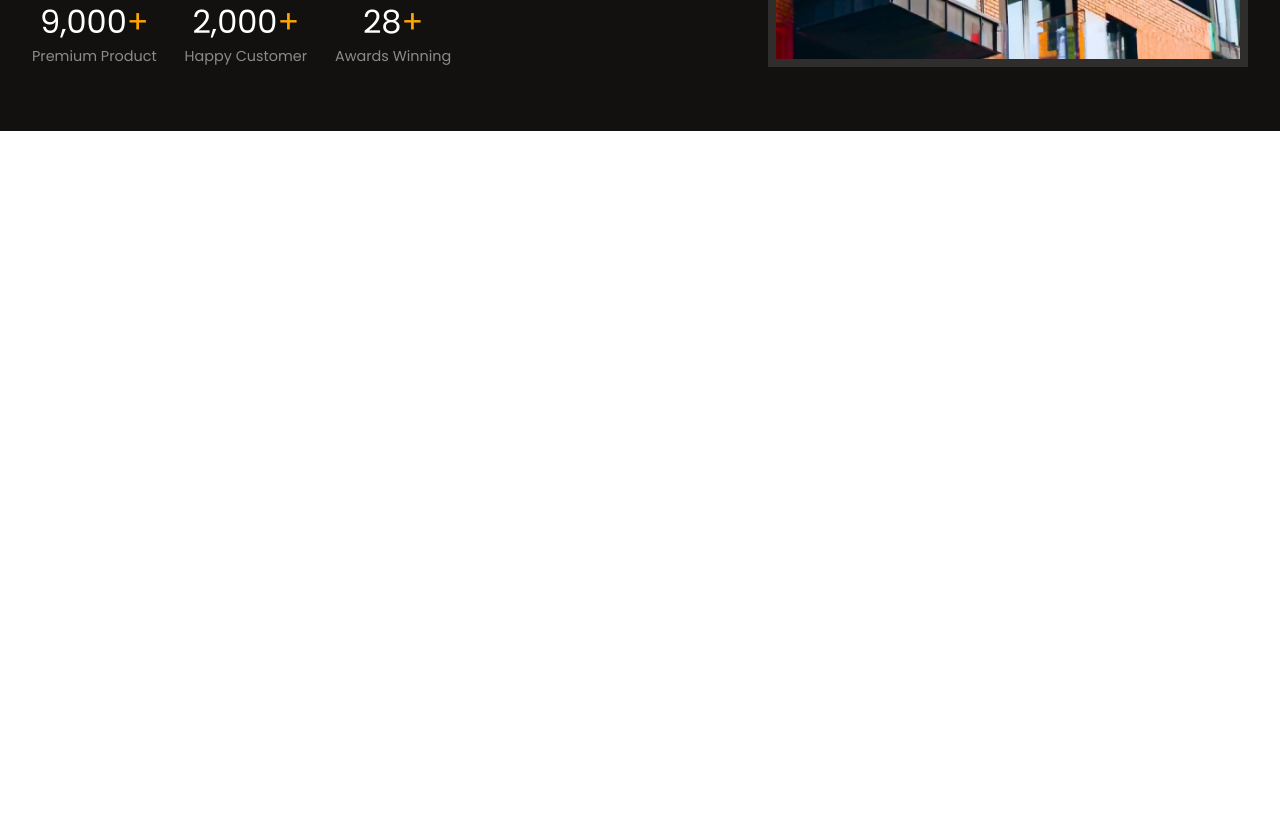
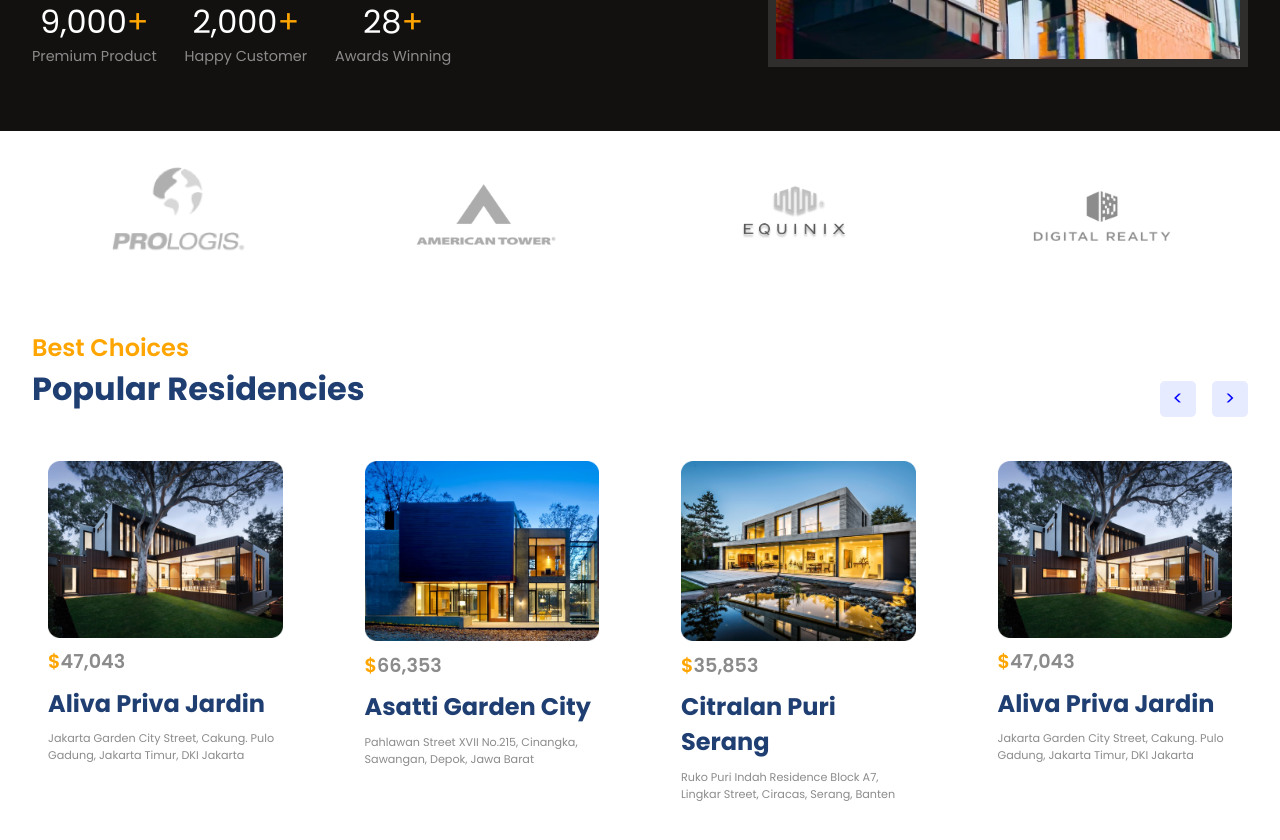
Before and after one commit to lwaziT/ReactJSWebsites, a React (Vite) app: page / in a window 1280 px wide. Shown: the part 600-1440 px from the top of the page. Before the commit the page ends 800 px from the top, so only its background shows below. Built offline with nearby package versions, Linux system fonts and the light colour scheme.

Commit message:
1. Added Logo Section 2. Added residences section: Swiper

```diff
--- a/src/App.css
+++ b/src/App.css
@@ -13,5 +13,5 @@
     width: 20rem;
     height: 20rem;
     background: rgba(255, 255, 255, 0.522);
-    filter: blur(100px);*/
+    filter: blur(100px);
 }
--- a/src/App.jsx
+++ b/src/App.jsx
@@ -1,6 +1,8 @@
 import Header from "./components/Header/Header";
 import Hero from "./components/Hero/Hero";
 import './App.css'
+import Companies from "./components/Companies/Companies";
+import Residencies from "./components/Residencies/Residencies";
 function App() {
   return (
     <div className="App">
@@ -9,6 +11,8 @@ function App() {
         <Header/>
         <Hero/>
       </div>
+      <Companies/>
+      <Residencies/>
     </div>
   );
 }
--- /dev/null
+++ b/src/components/Companies/Companies.css
@@ -0,0 +1,8 @@
+.c-container{
+    justify-content: space-around;
+    gap:1rem;
+}
+
+.c-container>img{
+    width: 9rem;
+}
--- /dev/null
+++ b/src/components/Companies/Companies.jsx
@@ -0,0 +1,16 @@
+import React from "react"
+import './Companies.css'
+const Companies = () => {
+    return (
+        <section className="c-Wrapper">
+            <div className="paddings innerwidth flexCenter c-container">
+                <img src="./prologis.png" alt=""/>
+                <img src="./tower.png" alt=""/>
+                <img src="./equinix.png" alt=""/>
+                <img src="./realty.png" alt=""/>
+            </div>
+        </section>
+    )
+}
+
+export default Companies;
--- /dev/null
+++ b/src/components/Residencies/Residencies.css
@@ -0,0 +1,67 @@
+.r-container{
+overflow: hidden;
+position: relative;
+}
+
+.r-head{
+    margin-bottom: 2rem;
+}
+
+.r-card{
+    gap: 0.6rem;
+    padding: 1rem;
+    border-radius: 10px;
+    max-width: max-content;
+    margin: auto;
+    transition: all 300ms ease-in;
+}
+
+.r-card>img{
+    width:100%;
+    max-width: 15rem;
+}
+
+.r-card>:nth-child(2){
+    font-size: 1.2rem;
+    font-weight: 600;
+}
+.r-card>:nth-child(3){
+font-size: 1.5rem;
+}
+
+.r-card>:nth-child(4){
+font-size: 0.7rem;
+width: 15rem;
+}
+
+.r-card:hover{
+    scale: 1.025;
+    cursor: pointer;
+    background: linear-gradient(
+        180deg,
+        rgba(14, 6, 6, 0) 0%,
+        rgba(1, 7, 31, 0.46) 217.91%
+    );
+    box-shadow: 0px 72px 49px -51px rgba(136, 160, 255, 0.21);
+}
+
+.swiper-horizontal{
+    overflow: visible;
+}
+
+.r-buttons{
+    position: absolute;
+    gap: 1rem;
+    top: -4rem;
+    right: 0;
+}
+
+.r-buttons button{
+    font-size: 1.2rem;
+    padding: 0.2rem 0.8rem;
+    color: blue;
+    border: none;
+    border-radius: 5px;
+    background-color: rgba(136, 160, 255, 0.21);
+    cursor: pointer;
+}
--- /dev/null
+++ b/src/components/Residencies/Residencies.jsx
@@ -0,0 +1,50 @@
+import React from "react"
+import {Swiper, SwiperSlide, useSwiper} from 'swiper/react'
+import "swiper/css"
+import './Residencies.css'
+import data from '../../utils/slider.json'
+import { sliderSettings } from "../../utils/common"
+
+const Residencies = () => {
+    return (
+        <section className="r-wrapper">
+            <div className="paddings innerwidth r-container">
+                <div className="r-head flexColStart">
+                    <span className="orangeText">Best Choices</span>
+                    <span className="primaryText">Popular Residencies</span>
+                </div>
+                <Swiper {...sliderSettings}>
+                    <SliderButtons/>
+                    {
+                        data.map((card, i) => (
+                            <SwiperSlide key={i}>
+                                <div className="flexColStart r-card">
+                                    <img src={card.image} alt="home"/>
+
+                                    <span className="secondaryText r-price">
+                                        <span style={{color: "orange"}}>$</span>
+                                        <span>{card.price}</span>
+                                    </span>
+                                    <span className="primaryText">{card.name}</span>
+                                    <span className="secondaryText">{card.detail}</span>
+                                </div>
+                            </SwiperSlide>
+                        ))
+                    }
+                </Swiper>
+            </div>
+        </section>
+    )
+}
+
+export default Residencies
+
+const SliderButtons = ()=> {
+    const swiper = useSwiper();
+    return(
+        <div className="flexCenter r-buttons">
+            <button onClick={()=> swiper.slidePrev()}>&lt;</button>
+            <button onClick={()=> swiper.slideNext()}>&gt;</button>
+        </div>
+    );
+}
--- /dev/null
+++ b/src/utils/common.js
@@ -0,0 +1,18 @@
+export const sliderSettings = {
+    slidesPerView : 1,
+    spaceBetween : 50,
+    breakpoints: {
+        480: {
+            slidesPerView: 1
+        },
+        600: {
+            slidesPerView: 2
+        },
+        750: {
+            slidesPerView: 3
+        },
+        1100: {
+            slidesPerView: 4
+        }
+    }
+}
```
